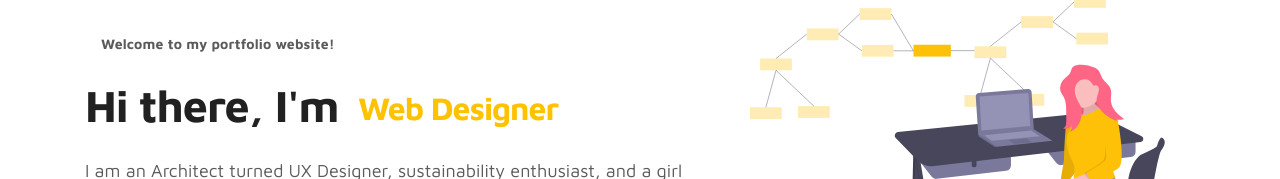
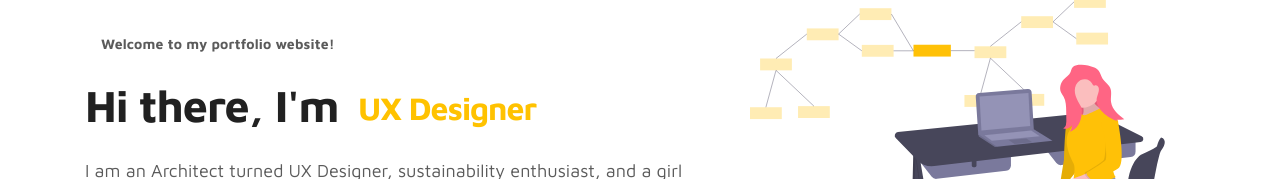
Before and after one commit to Harithalkv/harithalkv.com, a plain HTML site: page index.html in a window 1280 px wide. Both pictures are taken after a click on the link "About". Shown: the part 202-381 px from the top of the page. Drawn offline with nearby package versions, Linux system fonts and the light colour scheme; files that its build step writes are made by us from their sources.

Commit message:
Update index.html

```diff
--- a/index.html
+++ b/index.html
@@ -78,7 +78,7 @@
                             <span class="mr-2">Hi there, I'm</span>
                                 <div class="animated-info">
                                     <span class="animated-item">Haritha</span>
-                                    <span class="animated-item">Web Designer</span>
+                                    <span class="animated-item">UX Designer</span>
                                     <span class="animated-item">an Architect</span>
 
                                 </div>
```
